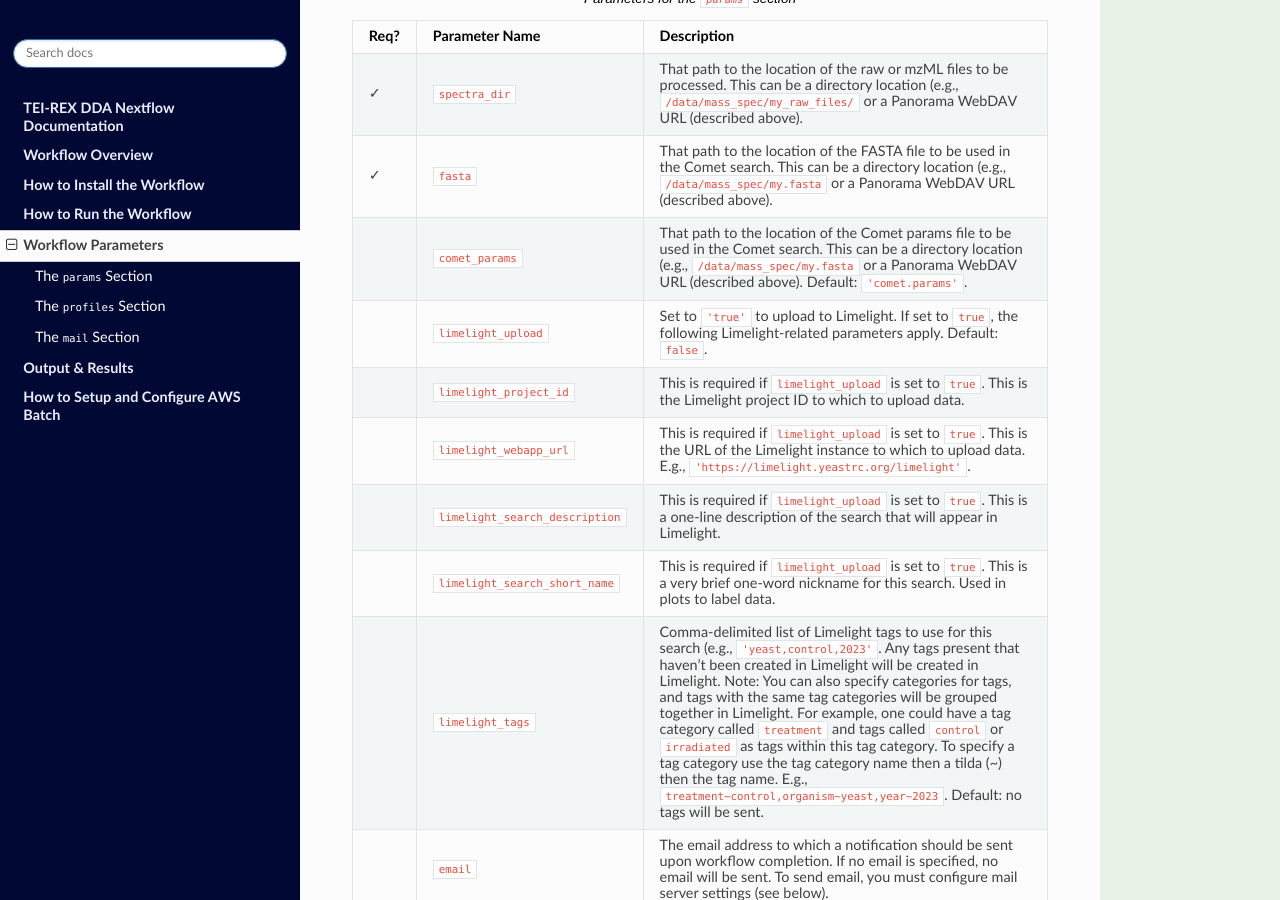
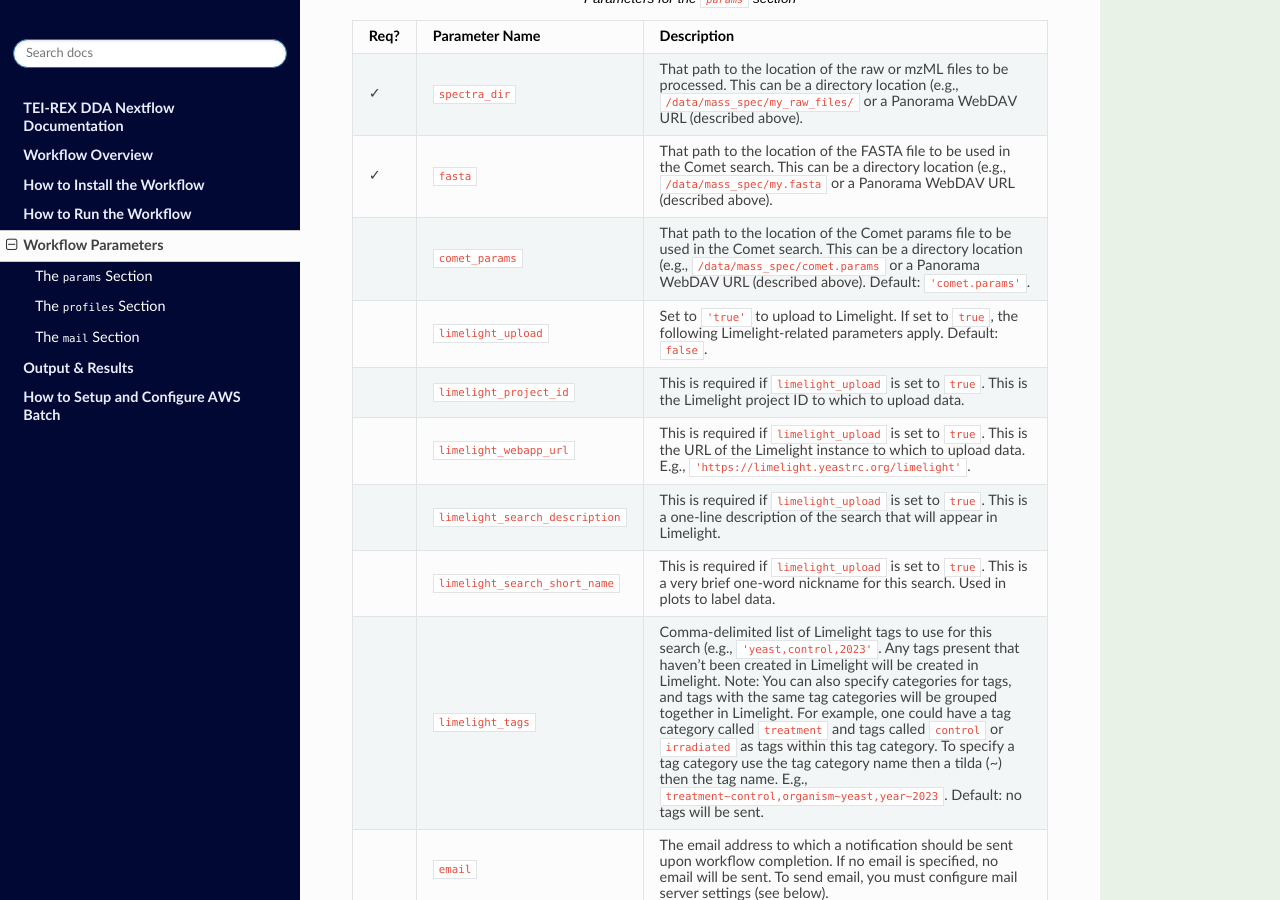
Before and after one commit to mriffle/nf-teirex-dda, a Sphinx documentation site: the page built from docs/source/workflow_parameters.rst, in a window 1280 px wide and 900 px high, scrolled down 1393 px. Built offline with Sphinx 7.4.7 and the Read the Docs theme 2.0.0, drawn with Linux system fonts in a browser that asks for light colours.

Commit message:
docs: update description of comet_params param

```diff
--- a/docs/source/workflow_parameters.rst
+++ b/docs/source/workflow_parameters.rst
@@ -64,7 +64,7 @@
      - That path to the location of the FASTA file to be used in the Comet search. This can be a directory location (e.g., ``/data/mass_spec/my.fasta`` or a Panorama WebDAV URL (described above).
    * -
      - ``comet_params``
-     - That path to the location of the Comet params file to be used in the Comet search. This can be a directory location (e.g., ``/data/mass_spec/my.fasta`` or a Panorama WebDAV URL (described above). Default: ``'comet.params'``.
+     - That path to the location of the Comet params file to be used in the Comet search. This can be a directory location (e.g., ``/data/mass_spec/comet.params`` or a Panorama WebDAV URL (described above). Default: ``'comet.params'``.
    * -
      - ``limelight_upload``
      - Set to ``'true'`` to upload to Limelight. If set to ``true``, the following Limelight-related parameters apply. Default: ``false``.
```
